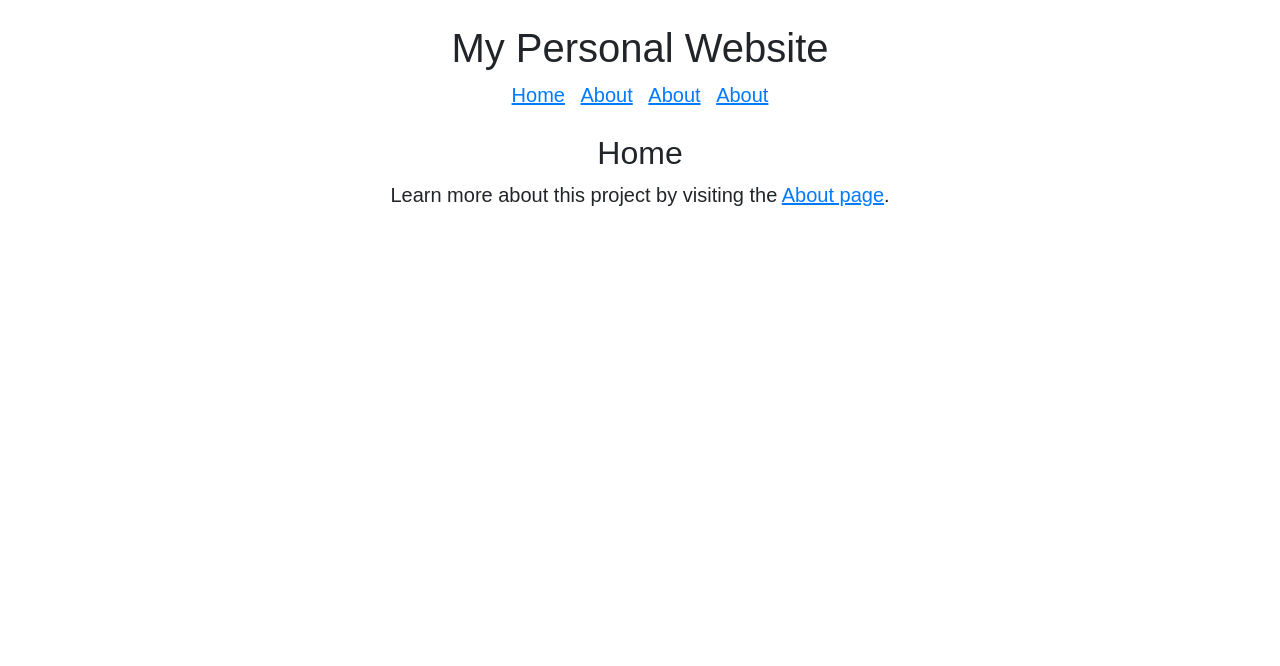
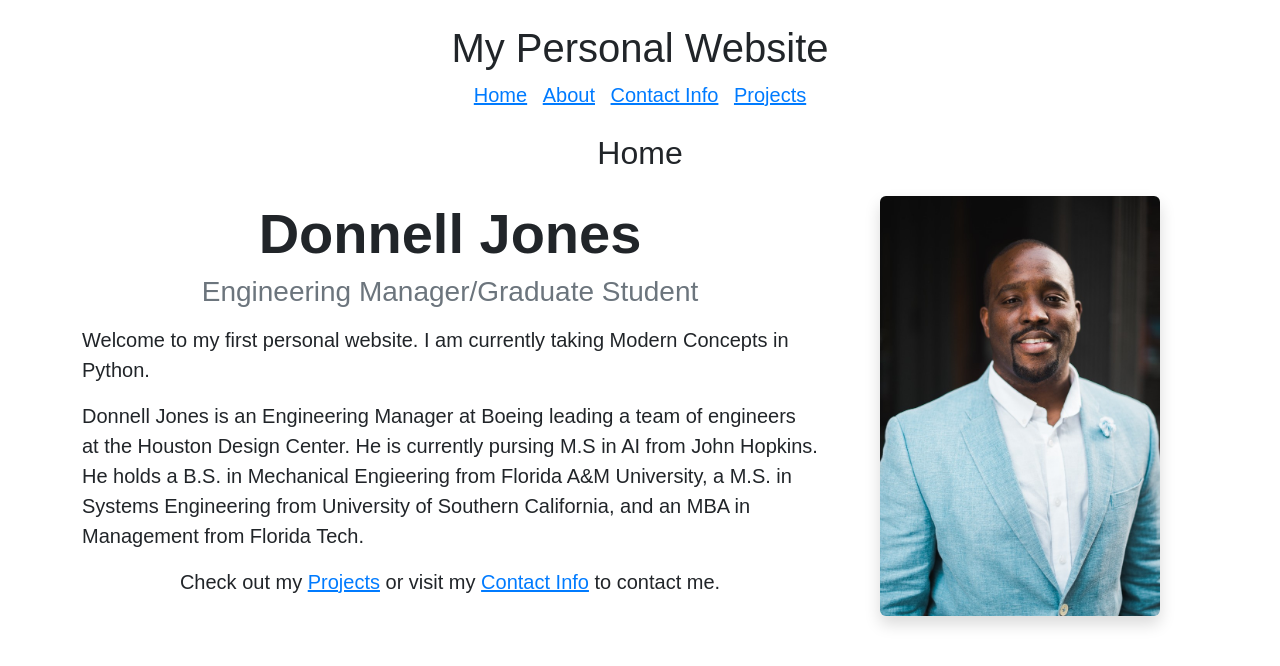
Before and after one commit to djone305/jhu_software_concepts, a Flask app: page / in a window 1280 px wide. Shown: the top 666 px of the page. Run offline with Flask 3, Linux system fonts and the light colour scheme.

Commit message:
Updated home file with name, Bio information, and picture. Also, added images folder to static folder and added profile picture to images folder.

```diff
--- a/module_1/rp_flask_personalwebsite/pages.py
+++ b/module_1/rp_flask_personalwebsite/pages.py
@@ -8,7 +8,7 @@ def home():
 
 @bp.route("/")
 def contact():
-    return render_template("pages/contact_info.html")
+    return render_template("pages/contact.html")
 
 @bp.route("/")
 def projects():
--- a/module_1/rp_flask_personalwebsite/templates/_navigation.html
+++ b/module_1/rp_flask_personalwebsite/templates/_navigation.html
@@ -2,7 +2,7 @@
     <ul>
         <li><a href="{{ url_for('pages.home') }}">Home</a></li>
         <li><a href="{{ url_for('pages.about') }}">About</a></li>
-        <li><a href="{{ url_for('pages.contact_info') }}">About</a></li>
-        <li><a href="{{ url_for('pages.projects') }}">About</a></li>
+        <li><a href="{{ url_for('pages.contact') }}">Contact Info</a></li>
+        <li><a href="{{ url_for('pages.projects') }}">Projects</a></li>
     </ul>
 </nav>
--- a/module_1/rp_flask_personalwebsite/templates/pages/home.html
+++ b/module_1/rp_flask_personalwebsite/templates/pages/home.html
@@ -5,7 +5,32 @@
 {% endblock header %}
 
 {% block content %}
-  <p>
-    Learn more about this project by visiting the <a href="{{ url_for('pages.about') }}">About page</a>.
-  </p>
+<div class="row align-items-center my-4">
+  <!-- Left Column: Bio Text -->
+  <div class="col-md-7 col-lg-8">
+    <h1 class="display-4 fw-bold">Donnell Jones</h1>
+    <h3 class="text-secondary mb-3">Engineering Manager/Graduate Student</h3>
+
+    <!-- left-aligned text-->
+    <p class="lead text-start">
+      Welcome to my first personal website. I am currently taking Modern Concepts in Python.
+    </p>
+    <p p class="lead text-start">
+      Donnell Jones is an Engineering Manager at Boeing leading a team of engineers at the Houston Design Center.
+      He is currently pursing M.S in AI from John Hopkins.
+      He holds a B.S. in Mechanical Engieering from  Florida A&M University, a M.S. in Systems Engineering from University of Southern California, and
+      an MBA in Management from Florida Tech.
+    </p>
+    <p>
+      Check out my <a href="{{ url_for('pages.projects')}}">Projects</a> or visit my <a href="{{ url_for('pages.contact')}}">Contact Info</a> to contact me.
+    </p>
+  </div>
+
+  <!-- Right Column: Profile Image -->
+  <div class="col-md-5 col-lg-4 text-center">
+    <img src="{{ url_for('static', filename='images/profile.jpg') }}"
+         alt="Profile Picture"
+         class="img-fluid rounded shadow"
+         style="max-width: 280px; width: 100%; height: auto;">
+  </div>
 {% endblock content %}
```
Also changed, not shown: module_1/rp_flask_personalwebsite/static/images/profile.jpg (added).
